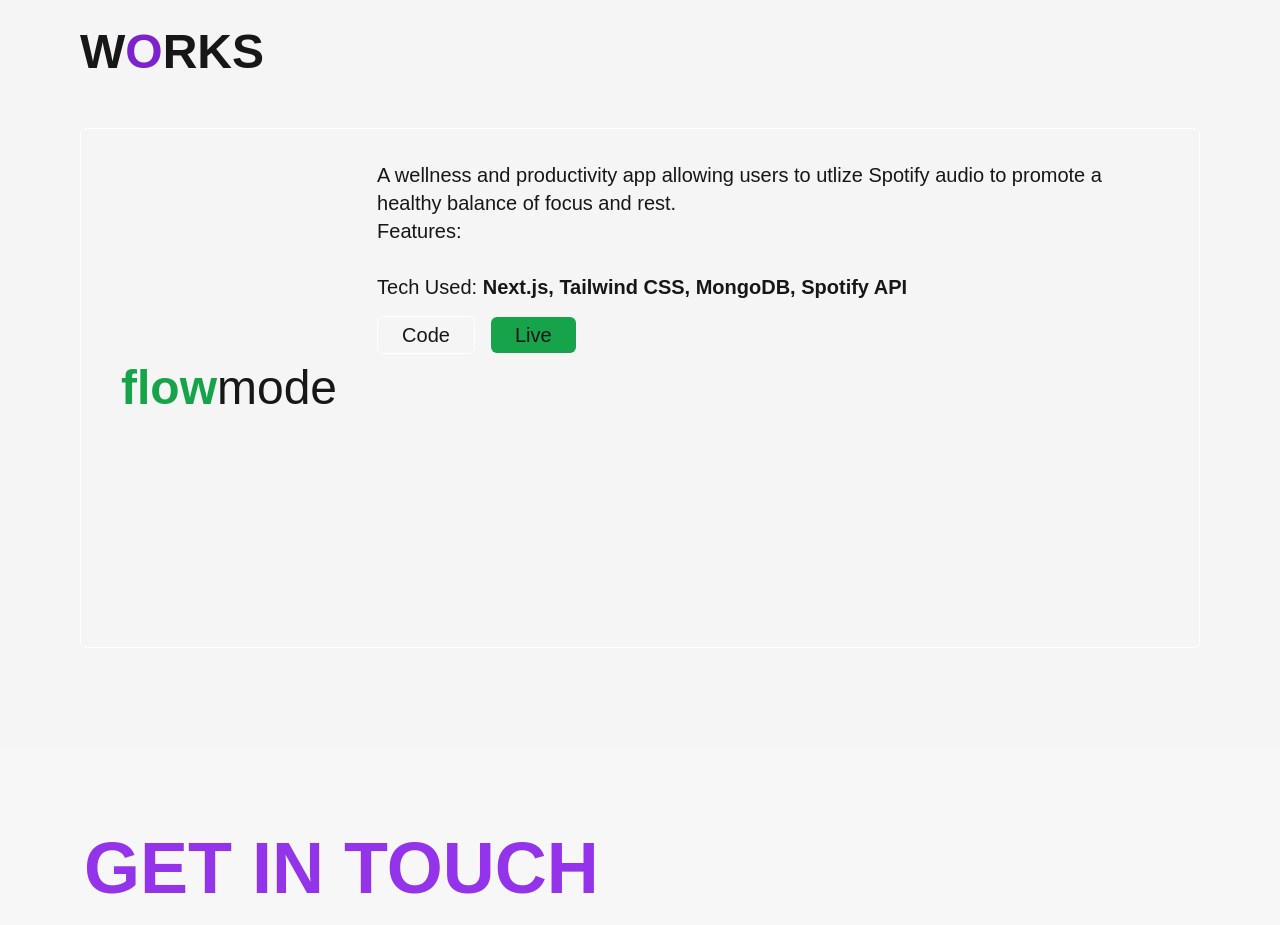
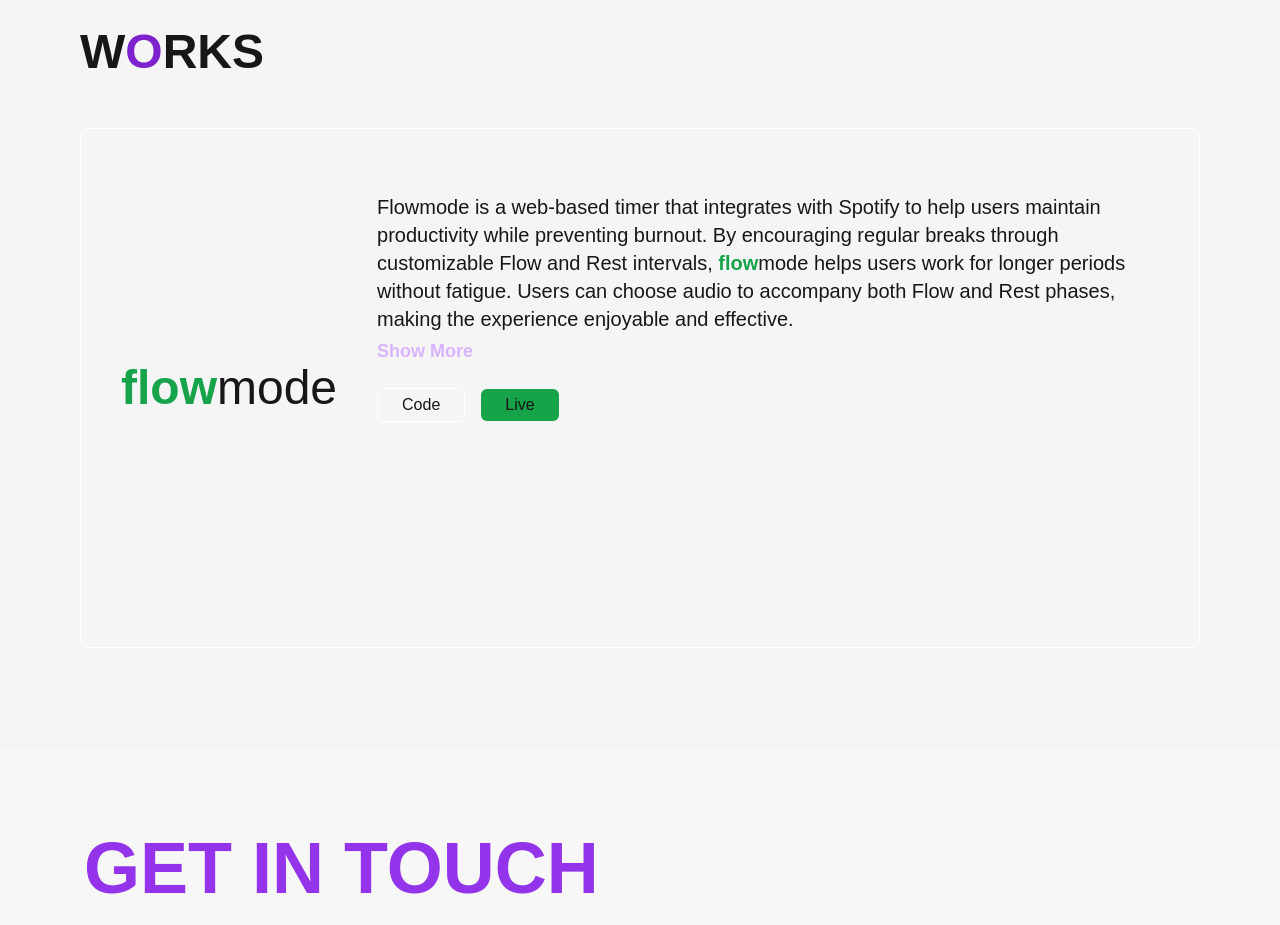
Before and after one commit to ma-boles/mbolesdev, a Next.js app: page / in a window 1280 px wide. Shown: the part 2580-3505 px from the top of the page. Built offline with nearby package versions, Linux system fonts and the light colour scheme.

Commit message:
git commit -m "made works details a custom component and viewable on click"

```diff
--- a/src/app/page.js
+++ b/src/app/page.js
@@ -1,3 +1,4 @@
+import ProjectDetails from "./components/ProjectDetails";
 
 export default function Home() {
   return (
@@ -47,15 +48,18 @@ export default function Home() {
     </section>
 
     <section className="grid grid-rows-[20px_1fr_20px]  min-h-screen sm:p-20 ">
-      <h1 className="font-syne text-5xl font-extrabold">W<span className="text-purple-700">O</span>RKS</h1>
-      <div className="p-4 mt-20 flex border border-white rounded-md">
+     <h1 className="font-syne text-5xl font-extrabold">W<span className="text-purple-700">O</span>RKS</h1>
+      <div className="px-4 mt-20 flex border border-white rounded-md">
           <div className="my-auto">
             <p className="p-6 text-5xl"><span className="text-green-600 font-extrabold">flow</span>mode</p>
           </div>
-          <div className="p-4 text-xl">A wellness and productivity app allowing users to utlize Spotify audio to promote a healthy balance of focus and rest.<br/>
-          Features:<br/><br/>
-            Tech Used:<span className="font-bold"> Next.js, Tailwind CSS, MongoDB, Spotify API</span>
-            <div className="mt-2">
+          <div className="p-4">
+            <p className="mt-12 text-xl">Flowmode is a web-based timer that integrates with Spotify to help users maintain productivity while preventing burnout. By encouraging regular breaks through customizable Flow and Rest intervals, <span className="text-green-600 font-extrabold">flow</span>mode helps users work for longer periods without fatigue. Users can choose audio to accompany both Flow and Rest phases, making the experience enjoyable and effective.
+            </p>
+
+            <ProjectDetails />
+
+            <div className="mt-4">
               <button className="py-1 px-6  mr-2 border border-white rounded-md">Code</button>
               <button className="py-1 px-6 m-2 bg-green-600 rounded-md">Live</button>
             </div>
```
